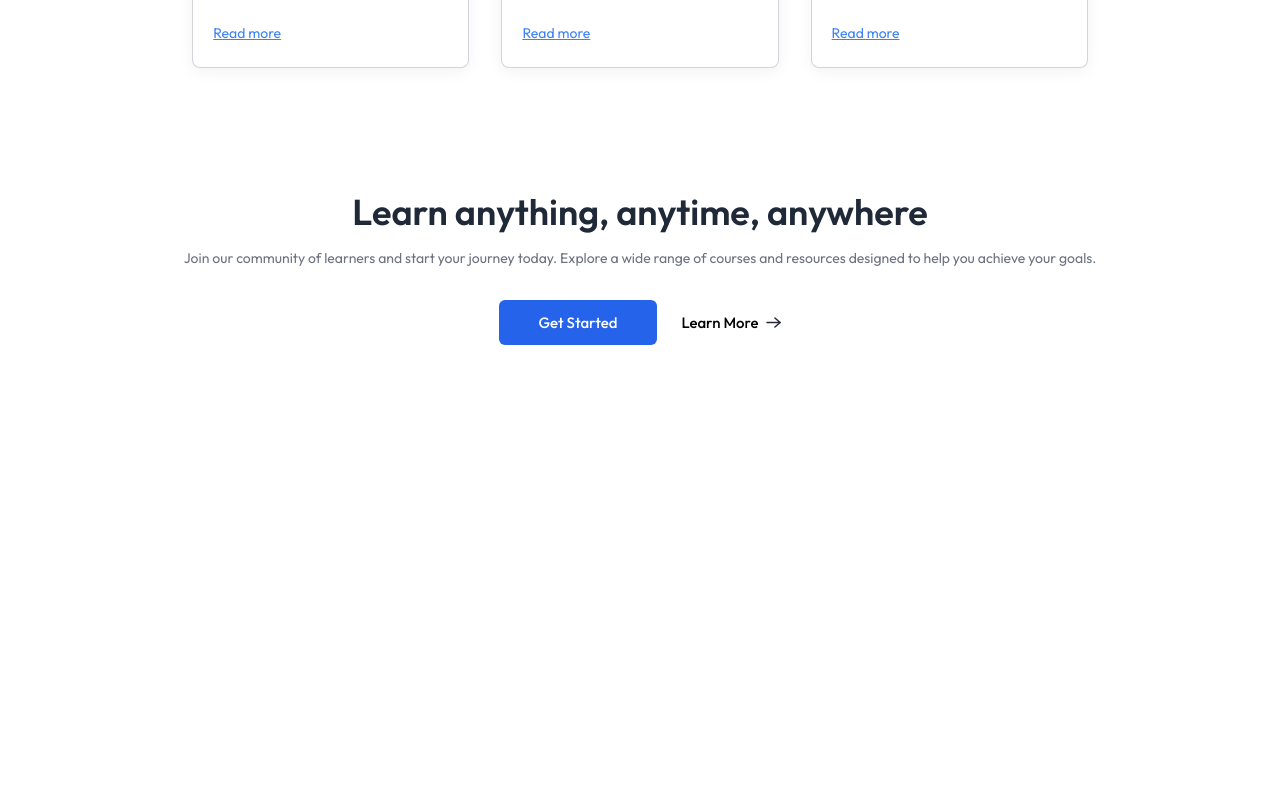
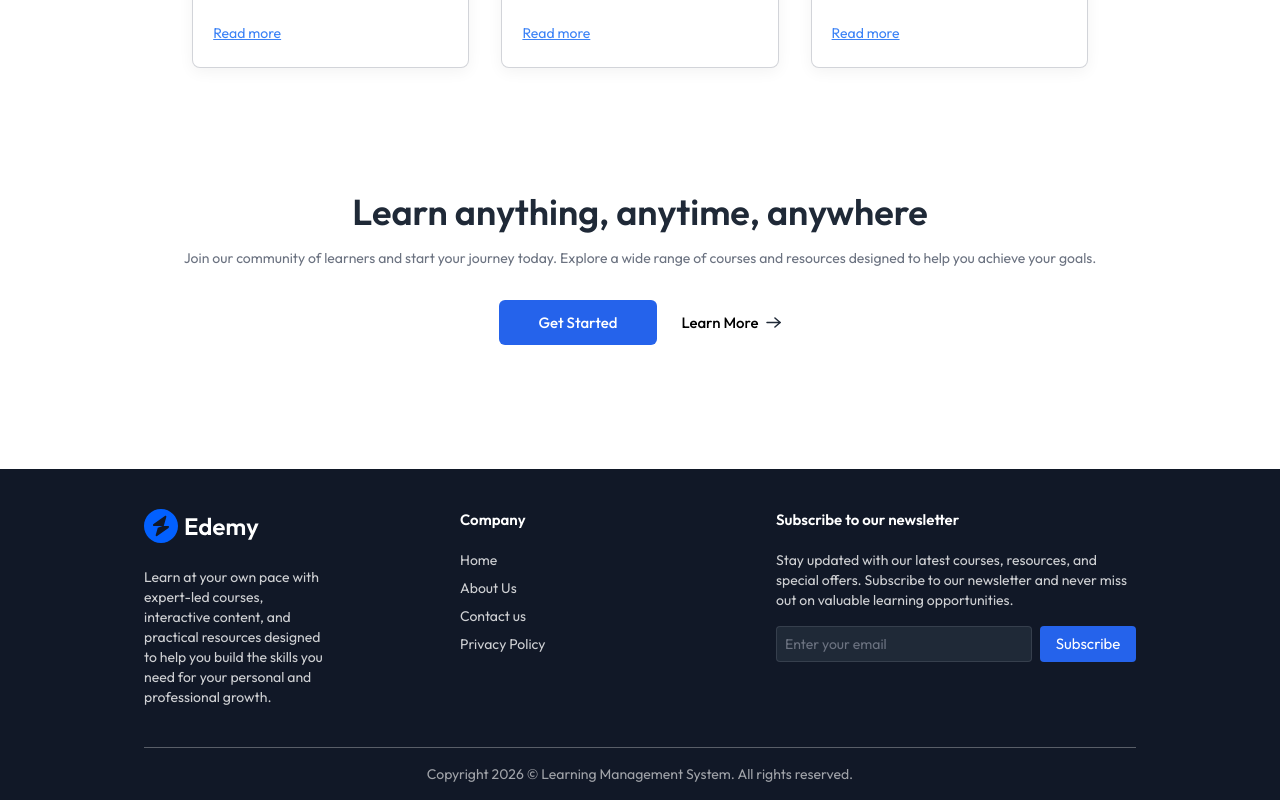
Before and after one commit to katyaynisingh001/learning-management-system, a React (Vite) app in the folder client/: page / in a window 1280 px wide. Shown: the part 2175-2975 px from the top of the page. Before the commit the page ends 2616 px from the top, so only its background shows below. Built offline with nearby package versions, Linux system fonts and the light colour scheme; no server answers.

Commit message:
Add footer section
Co-authored-by: Nilakshi <diyap0790@gmail.com>

```diff
--- a/client/src/components/student/Footer.jsx
+++ b/client/src/components/student/Footer.jsx
@@ -1,10 +1,34 @@
 import React from 'react'
+import { assets } from '../../assets/assets'
 
 const Footer = () => {
   return (
-    <div>
-      <h1>Footer</h1>
-    </div>
+    <footer className='text-left w-full mt-10 md:px-36 bg-gray-900'>
+      <div className='flex flex-col md:flex-row items-start px-8 md:px-0 justify-between gap-10 md:gap-32   py-10 border-b border-white/30'>
+        <div className='flex flex-col md:items-start items-center w-full'>
+          <img src={assets.logo_dark} alt="logo" />
+          <p className='mt-6 text-center md:text-left text-sm text-white/80'>Learn at your own pace with expert-led courses, interactive content, and practical resources designed to help you build the skills you need for your personal and professional growth.</p>
+        </div>
+        <div className='flex flex-col md:items-start items-center w-full'>
+          <h2 className='font-semibold text-white mb-5'>Company</h2>
+          <ul className='flex md:flex-col w-full justify-between text-sm text-white/80 md:space-y-2'>
+            <li><a href="#">Home</a></li>
+            <li><a href="#">About Us</a></li>
+            <li><a href="#">Contact us</a></li>
+            <li><a href="#">Privacy Policy</a></li>
+          </ul>
+        </div>
+        <div className='hidden md:flex flex-col  items-start w-full'>
+          <h2 className='font-semibold text-white mb-5'>Subscribe to our newsletter</h2>
+          <p className='text-sm text-white/80'>Stay updated with our latest courses, resources, and special offers. Subscribe to our newsletter and never miss out on valuable learning opportunities.</p>
+          <div className='flex items-center gap-2 pt-4'>
+            <input type="email" placeholder='Enter your email'  className='border border-gray-500/30 bg-gray-800 text-gray-500 placeholder-gray-500 outline-none w-64 h-9 rounded px-2 text-sm' />
+            <button className='bg-blue-600 w-24 h-9 text-white rounded'>Subscribe</button>
+          </div>
+        </div>
+      </div>
+      <p className='text-center text-xs md:text-sm text-white/60 py-4'>Copyright 2026 © Learning Management System. All rights reserved.</p>
+    </footer>
   )
 }
 
--- a/client/src/pages/student/Home.jsx
+++ b/client/src/pages/student/Home.jsx
@@ -4,6 +4,7 @@
 import CoursesSection from '../../components/student/CoursesSection'
 import TestimonialsSection from '../../components/student/TestimonialsSection'
 import CallToAction from '../../components/student/CallToAction'
+import Footer from '../../components/student/Footer'
 
 const Home = () => {
   return (
@@ -13,6 +14,7 @@
       <CoursesSection />
       <TestimonialsSection />
       <CallToAction />
+      <Footer />
     </div>
   )
 }
```
